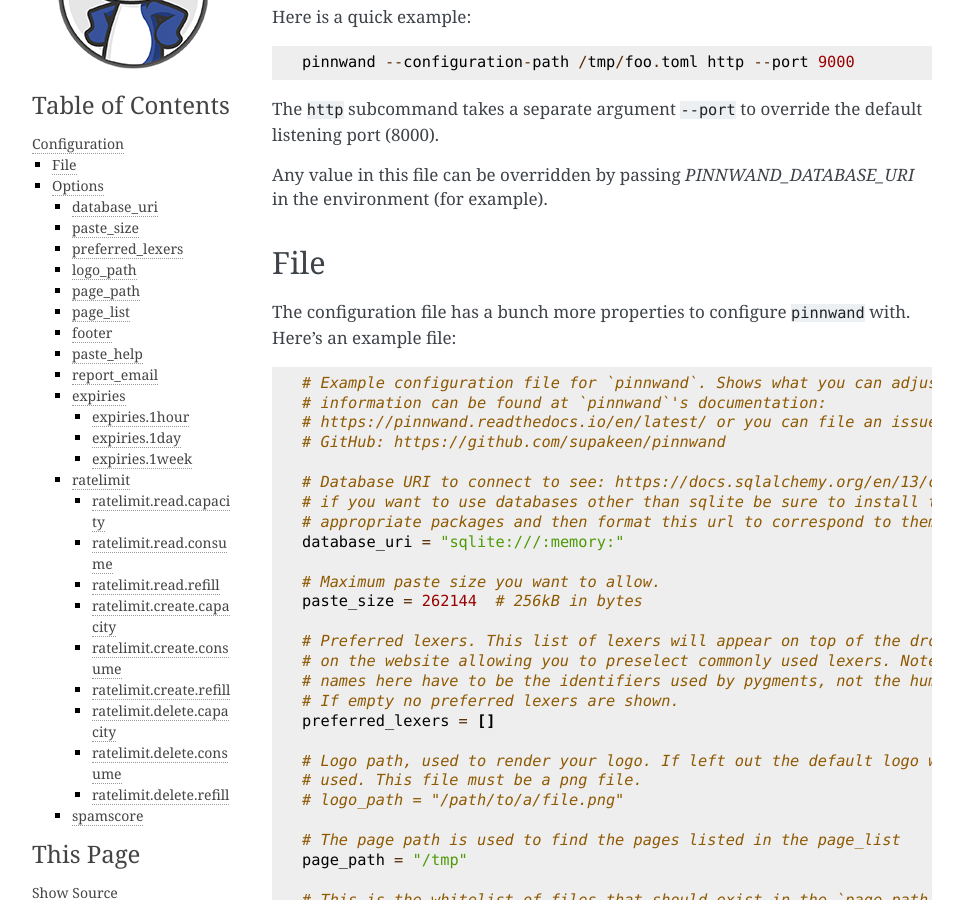
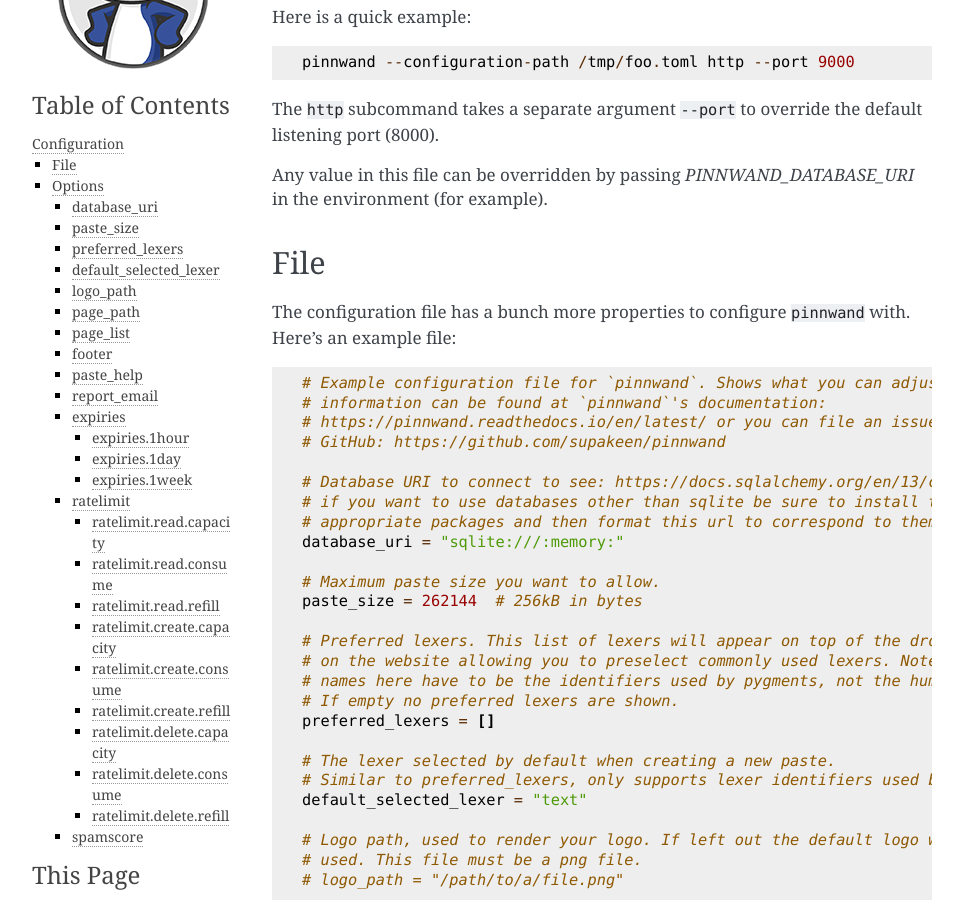
Before and after one commit to supakeen/pinnwand, a Sphinx documentation site: the page built from doc/configuration.rst, in a window 1280 px wide and 900 px high, scrolled down 231 px. Shown: the whole window, without its empty margins (148-1111 px from the left). Built offline with Sphinx 7.4.7, drawn with Linux system fonts in a browser that asks for light colours; some of the changed text lies outside the part shown.

Commit message:
Support configuring the default selected lexer

```diff
--- a/doc/configuration.rst
+++ b/doc/configuration.rst
@@ -41,6 +41,10 @@
   # names here have to be the identifiers used by pygments, not the human names.
   # If empty no preferred lexers are shown.
   preferred_lexers = []
+
+  # The lexer selected by default when creating a new paste.
+  # Similar to preferred_lexers, only supports lexer identifiers used by pygments.
+  default_selected_lexer = "text"
 
   # Logo path, used to render your logo. If left out the default logo will be
   # used. This file must be a png file.
@@ -122,6 +126,12 @@
 in this list must be supported by pygments.
 
 Default: ``[]``.
+
+default_selected_lexer
+======================
+The lexer that is selected by default when creating a new paste.
+
+Default: ``text``
 
 logo_path
 =========
```
Also changed, not shown: 2 other files.
